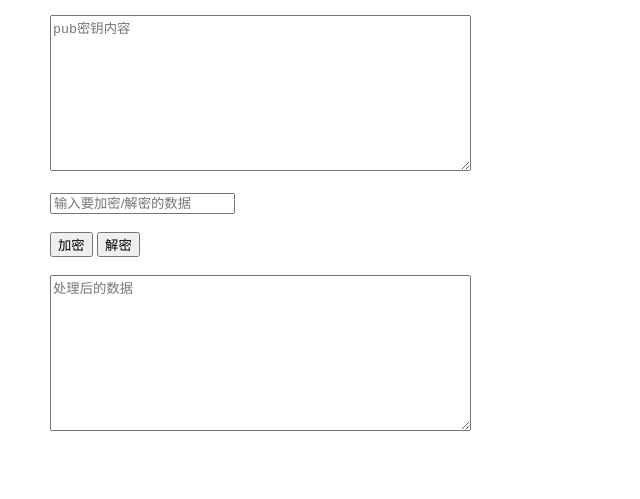
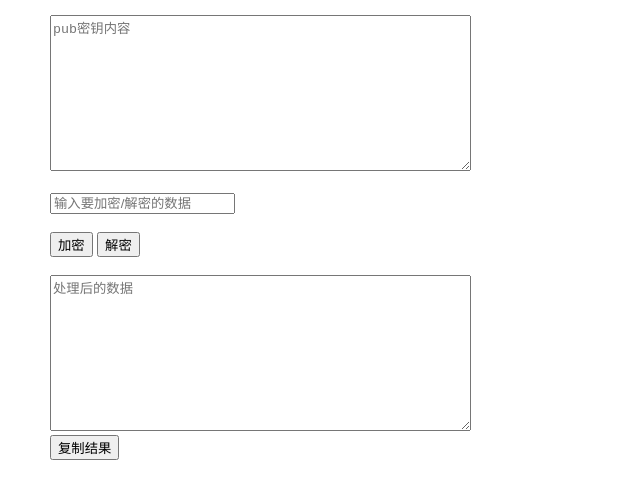
Before and after one commit to zhthy/pub-Key-encryption-decryption, a plain HTML site: page index.html in a window 1280 px wide. Shown: the part 129-628 px from the top of the page, without its empty margins (0-640 px from the left). Drawn offline with Linux system fonts and the light colour scheme.

Commit message:
Update index.html

```diff
--- a/index.html
+++ b/index.html
@@ -19,7 +19,8 @@
         <input type="text" id="dataInput" placeholder="输入要加密/解密的数据" width="355.33px" height="168.67px" overflow=auto><br><br>
         <button onclick="encryptData()">加密</button>
         <button onclick="decryptData()">解密</button><br><br>
-        <textarea id="result" rows="10" cols="50" readonly placeholder="处理后的数据"></textarea>
-        <script src="https://blog.hgtrojan.com/usr/uploads/2024/04/1954014562.js"></script>
+        <textarea id="result" rows="10" cols="50" readonly placeholder="处理后的数据"></textarea><br>
+        <button onclick="copyResult()">复制结果</button>
+        <script src="https://blog.hgtrojan.com/usr/uploads/2024/04/1709680230.js"></script>
     </body>
 </html>
```
